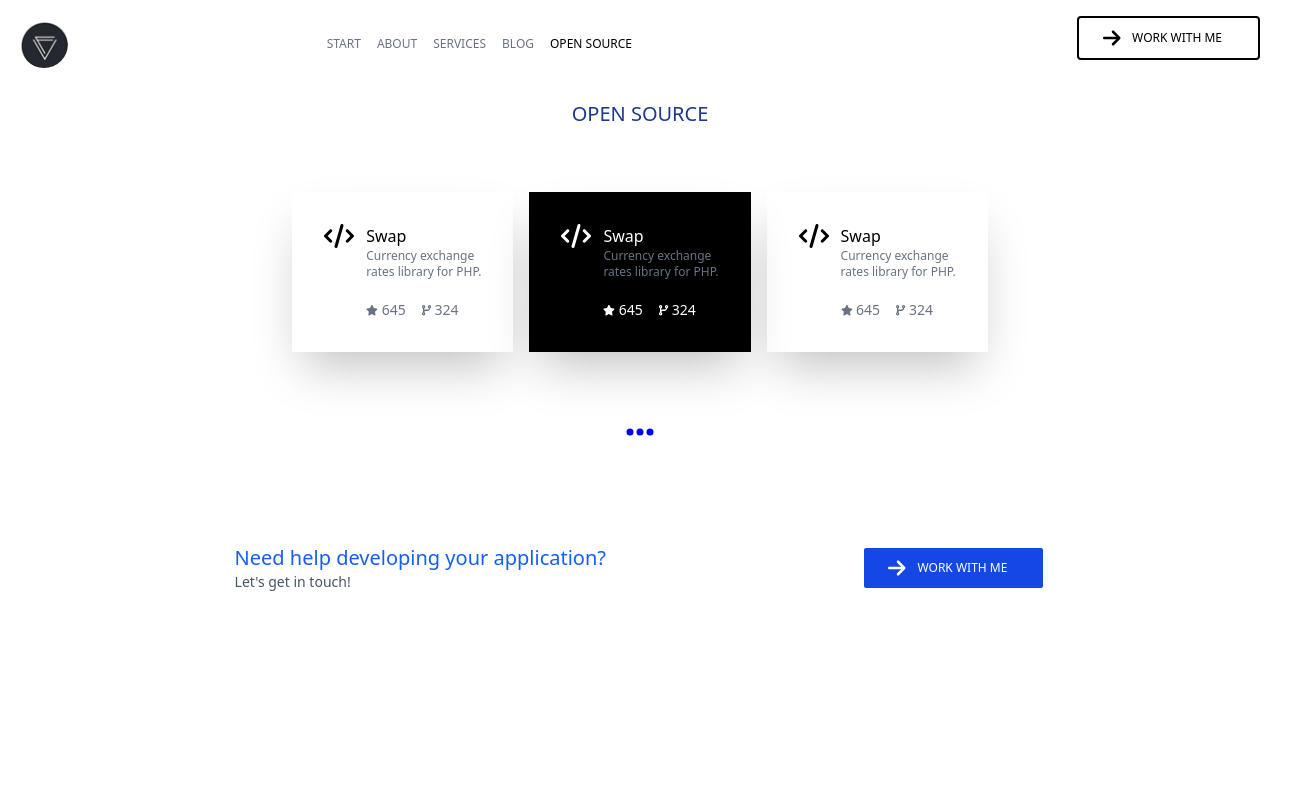
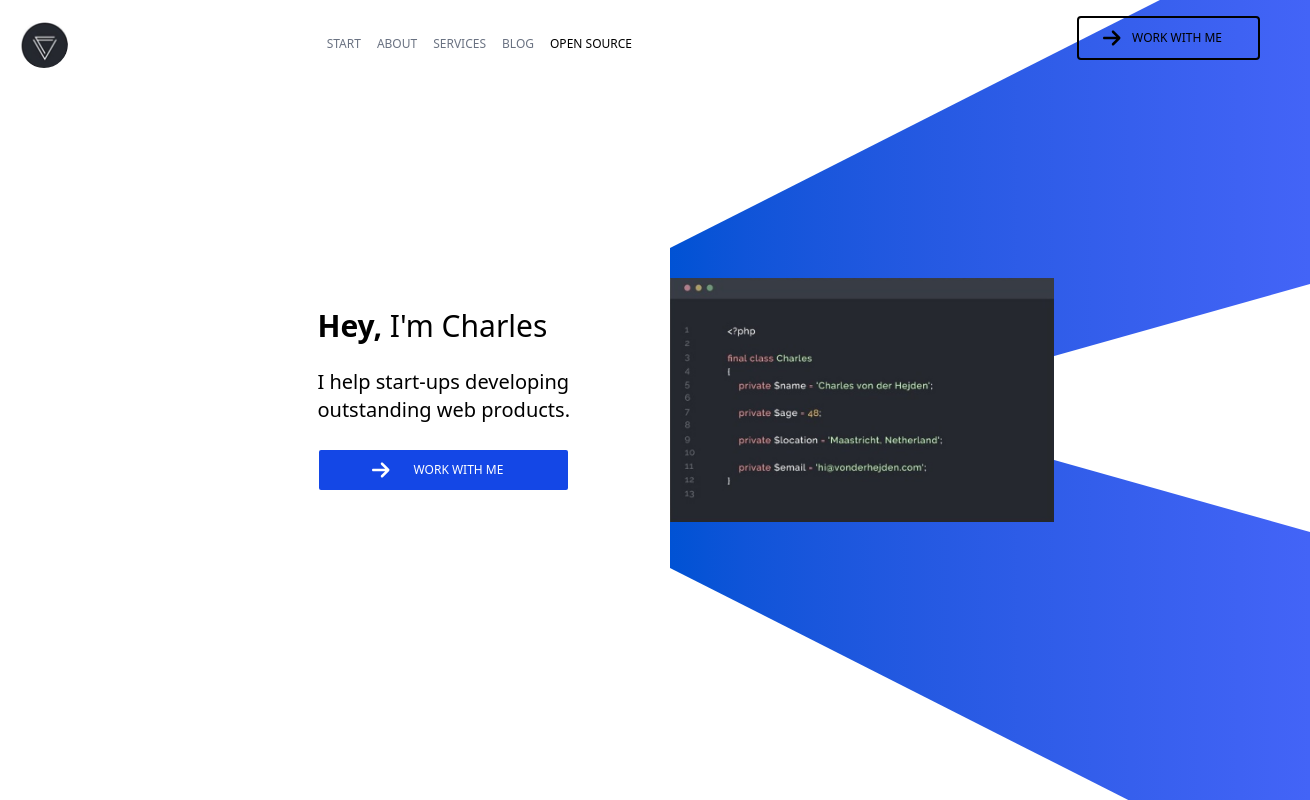
Before and after one commit to Rupali2507/WEB_Design, a React (Vite) app in the folder Frontend/: page /open-source in a window 1280 px wide. Shown: the top 800 px of the page, 1310 px wide, since content can reach past the window. Built offline with nearby package versions, Linux system fonts and the light colour scheme.

Commit message:
deployment-changes

```diff
--- a/Frontend/package.json
+++ b/Frontend/package.json
@@ -1,5 +1,6 @@
 {
   "name": "frontend",
+  "homepage": "https://Rupali2507.github.io/",
   "private": true,
   "version": "0.0.0",
   "type": "module",
@@ -7,13 +8,16 @@
     "dev": "vite",
     "build": "vite build",
     "lint": "eslint .",
-    "preview": "vite preview"
+    "preview": "vite preview",
+    "predeploy": "npm run build",
+    "deploy": "gh-pages -d dist"
   },
   "dependencies": {
     "@fortawesome/fontawesome-free": "^6.7.2",
     "@fortawesome/free-solid-svg-icons": "^6.7.2",
     "@fortawesome/react-fontawesome": "^0.2.2",
     "@tailwindcss/vite": "^4.0.7",
+    "gh-pages": "^6.3.0",
     "react": "^19.0.0",
     "react-dom": "^19.0.0",
     "react-router-dom": "^7.2.0",
--- a/Frontend/src/App.jsx
+++ b/Frontend/src/App.jsx
@@ -14,8 +14,9 @@
   return (
     <div>
       <Navbar />
+      <Home />
       <Routes>
-        <Route path="/" element={<Home />} />
+        {/* <Route path="/" element={<Home />} /> */}
         <Route path="/about" element={<About />} />
         <Route path="/services" element={<Services />} />
         <Route path="/blog" element={<Blog />} />
--- a/Frontend/vite.config.js
+++ b/Frontend/vite.config.js
@@ -5,4 +5,5 @@
 // https://vite.dev/config/
 export default defineConfig({
   plugins: [react(), tailwindcss()],
+  base: "/WEB_Design",
 });
```
Also changed, not shown: 1 other file (tests, documents, lock files or other folders).
